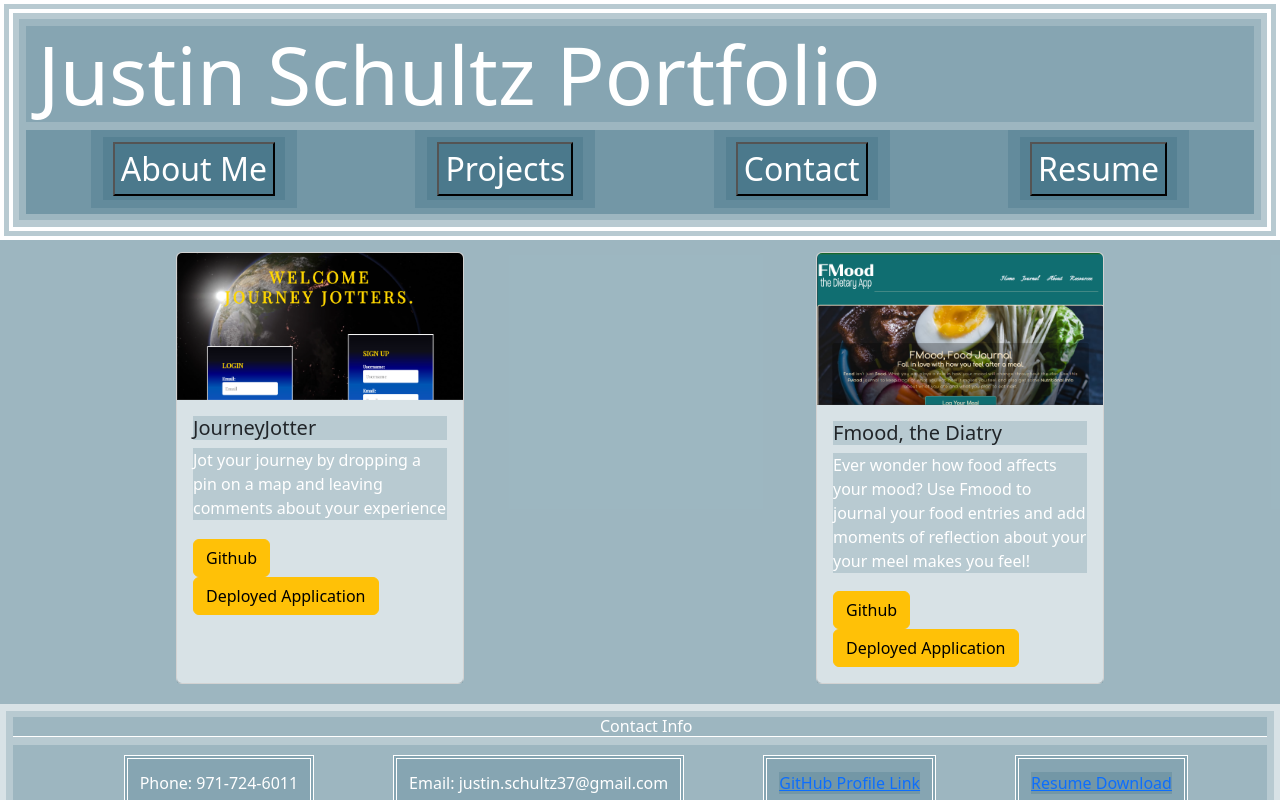
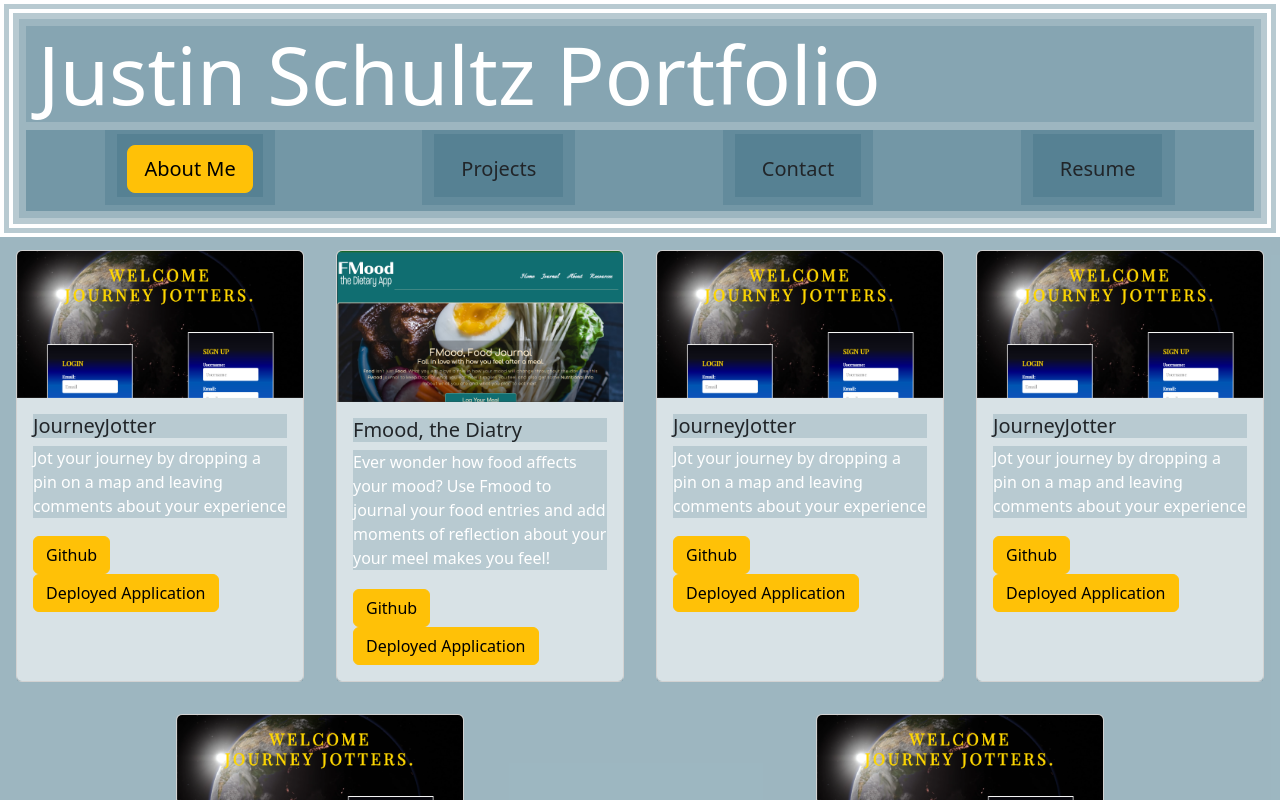
Before and after one commit to justin-schultz37/react-portfolio, a React (Vite) app in the folder Portfolio/: page /Project in a window 1280 px wide. Shown: the top 800 px of the page. Built offline with nearby package versions, Linux system fonts and the light colour scheme.

Commit message:
added color to navigation tab user is on, and added email validation and form submissions

```diff
--- a/Portfolio/src/components/Footer.jsx
+++ b/Portfolio/src/components/Footer.jsx
@@ -10,6 +10,7 @@ const Footer = () => {
                 <li>Phone: 971-724-6011</li>
                 <li>Email: justin.schultz37@gmail.com</li>
                 <li><a href="https://github.com/justin-schultz37">GitHub Profile Link</a></li>
+                <li><a href="https://www.linkedin.com/in/justin-schultz-08137882/">LinkedIn</a></li>
                 <li><Link to="/Resume">Resume Download</Link></li>
             </ul>
         </section>
--- a/Portfolio/src/components/Navbar.jsx
+++ b/Portfolio/src/components/Navbar.jsx
@@ -1,14 +1,44 @@
-import React from 'react';
+import React, { useState } from 'react';
 import { Link } from 'react-router-dom';
 
 const Navbar = () => {
+    const [activeLink, setActiveLink] = useState('/');
+
+    const handleLinkClick = (link) => {
+        setActiveLink(link);
+    };
+
     return (
         <div>
             <ul className="nav">
-                <li><Link to="/"><button>About Me</button></Link></li>
-                <li><Link to="/Project"><button>Projects</button></Link></li>
-                <li><Link to="/ContactForm"><button>Contact</button></Link></li>
-                <li><Link to="/Resume"><button>Resume</button></Link></li>
+                <li>
+                    <Link to="/" onClick={() => handleLinkClick('/')}>
+                        <button className={activeLink === '/' ? 'btn btn-warning btn-lg' : 'btn btn-lg'}>
+                            About Me
+                        </button>
+                    </Link>
+                </li>
+                <li>
+                    <Link to="/Project" onClick={() => handleLinkClick('/Project')}>
+                        <button className={activeLink === '/Project' ? 'btn btn-warning btn-lg' : 'btn btn-lg'}>
+                            Projects
+                        </button>
+                    </Link>
+                </li>
+                <li>
+                    <Link to="/ContactForm" onClick={() => handleLinkClick('/ContactForm')}>
+                        <button className={activeLink === '/ContactForm' ? 'btn btn-warning btn-lg' : 'btn btn-lg'}>
+                            Contact
+                        </button>
+                    </Link>
+                </li>
+                <li>
+                    <Link to="/Resume" onClick={() => handleLinkClick('/Resume')}>
+                        <button className={activeLink === '/Resume' ? 'btn btn-warning btn-lg' : 'btn btn-lg'}>
+                            Resume
+                        </button>
+                    </Link>
+                </li>
             </ul>
         </div>
     );
--- a/Portfolio/src/pages/AboutMe.jsx
+++ b/Portfolio/src/pages/AboutMe.jsx
@@ -5,7 +5,7 @@ const AboutMe = () => {
     return (
         <section className="bigcontainer" id="aboutme">
             <h2>About Me</h2>
-            <img src='./images/Schultz_Sep2023.jpg' alt="Image of Justin with a hat" id="profilepic" />
+            <img src='./images/Schultz_Sep2023.jpg' alt="Profile Picture" id="profilepic" />
             <p>My name is Justin! I enjoy a great many things in life. The vets would best describe me as "treat-oriented"..
                 I sometimes ride my bicycle to get out of the house, but I can often be found at my computer.</p>
         </section>
--- a/Portfolio/src/pages/ContactForm.jsx
+++ b/Portfolio/src/pages/ContactForm.jsx
@@ -1,22 +1,50 @@
 import React, { useState } from 'react';
+import { useNavigate } from 'react-router-dom';
 
 const ContactForm = () => {
+    const navigate = useNavigate();
     const [formData, setFormData] = useState({
         name: '',
         email: '',
         message: '',
     });
 
+    const [errors, setErrors] = useState({});
+
     const handleChange = (e) => {
         setFormData({
             ...formData,
             [e.target.name]: e.target.value,
         });
+        setErrors({
+            ...errors,
+            [e.target.name]: '',
+        });
+    };
+
+    const validateEmail = (email) => {
+        // Regular expression for basic email validation
+        const regex = /^[^\s@]+@[^\s@]+\.[^\s@]+$/;
+        return regex.test(email);
     };
 
     const handleSubmit = (e) => {
         e.preventDefault();
+
+        // Validate email
+        if (!validateEmail(formData.email)) {
+            setErrors({
+                ...errors,
+                email: 'Please enter a valid email address.',
+            });
+            return;
+        }
+
         console.log('Form submitted:', formData);
+
+        alert(`Thank you, ${formData.name}! I look forward to connecting!`);
+
+        navigate('/ContactForm');
     };
 
     return (
@@ -48,9 +76,10 @@ const ContactForm = () => {
                         name="email"
                         value={formData.email}
                         onChange={handleChange}
-                        className="form-control"
+                        className={`form-control ${errors.email ? 'is-invalid' : ''}`}
                         required
                     />
+                    {errors.email && <div className="invalid-feedback">{errors.email}</div>}
                 </div>
 
                 <div className="mb-3">
--- a/Portfolio/src/utils/projects.json
+++ b/Portfolio/src/utils/projects.json
@@ -6,7 +6,7 @@
             "title": "JourneyJotter",
             "description": "Jot your journey by dropping a pin on a map and leaving comments about your experience ",
             "github": "https://github.com/justin-schultz37/JourneyJotter",
-            "liveLink": "https://journey-jotter-5bbd0d94cd1b.herokuapp.com/login"
+            "live": "https://journey-jotter-5bbd0d94cd1b.herokuapp.com/login"
         },
         {
             "id": "2",
@@ -15,6 +15,38 @@
             "description": "Ever wonder how food affects your mood? Use Fmood to journal your food entries and add moments of reflection about your your meel makes you feel!",
             "github": "https://github.com/justin-schultz37/Fmood-the-Diatry/tree/main",
             "live": "https://neuroventure.github.io/Fmood-the-Diatry/"
+        },
+        {
+            "id": "3",
+            "src": "/images/jjscreenshot.png",
+            "title": "JourneyJotter",
+            "description": "Jot your journey by dropping a pin on a map and leaving comments about your experience ",
+            "github": "https://github.com/justin-schultz37/JourneyJotter",
+            "live": "https://journey-jotter-5bbd0d94cd1b.herokuapp.com/login"
+        },
+        {
+            "id": "4",
+            "src": "/images/jjscreenshot.png",
+            "title": "JourneyJotter",
+            "description": "Jot your journey by dropping a pin on a map and leaving comments about your experience ",
+            "github": "https://github.com/justin-schultz37/JourneyJotter",
+            "live": "https://journey-jotter-5bbd0d94cd1b.herokuapp.com/login"
+        },
+        {
+            "id": "5",
+            "src": "/images/jjscreenshot.png",
+            "title": "JourneyJotter",
+            "description": "Jot your journey by dropping a pin on a map and leaving comments about your experience ",
+            "github": "https://github.com/justin-schultz37/JourneyJotter",
+            "live": "https://journey-jotter-5bbd0d94cd1b.herokuapp.com/login"
+        },
+        {
+            "id": "6",
+            "src": "/images/jjscreenshot.png",
+            "title": "JourneyJotter",
+            "description": "Jot your journey by dropping a pin on a map and leaving comments about your experience ",
+            "github": "https://github.com/justin-schultz37/JourneyJotter",
+            "live": "https://journey-jotter-5bbd0d94cd1b.herokuapp.com/login"
         }
     ]
 }
```
